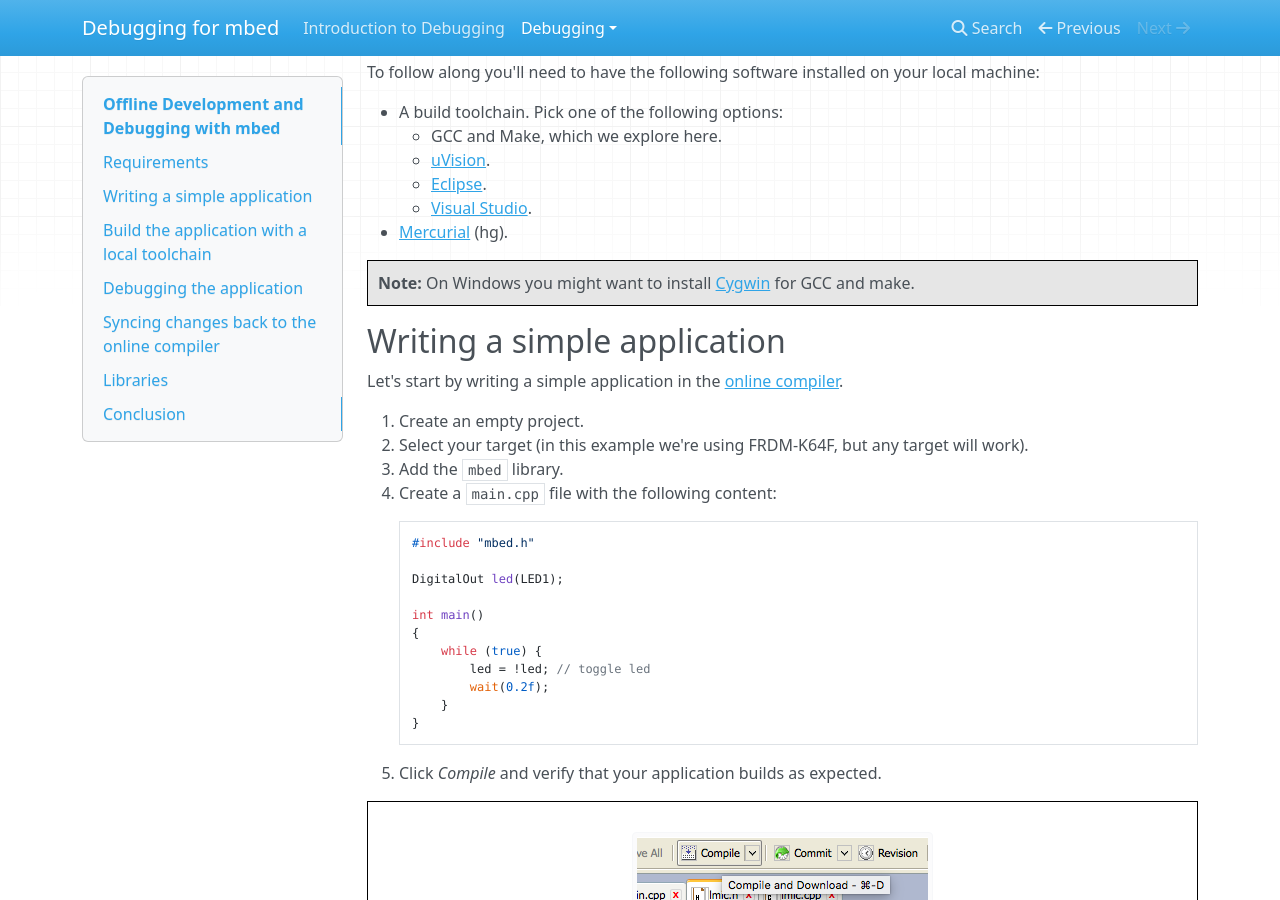
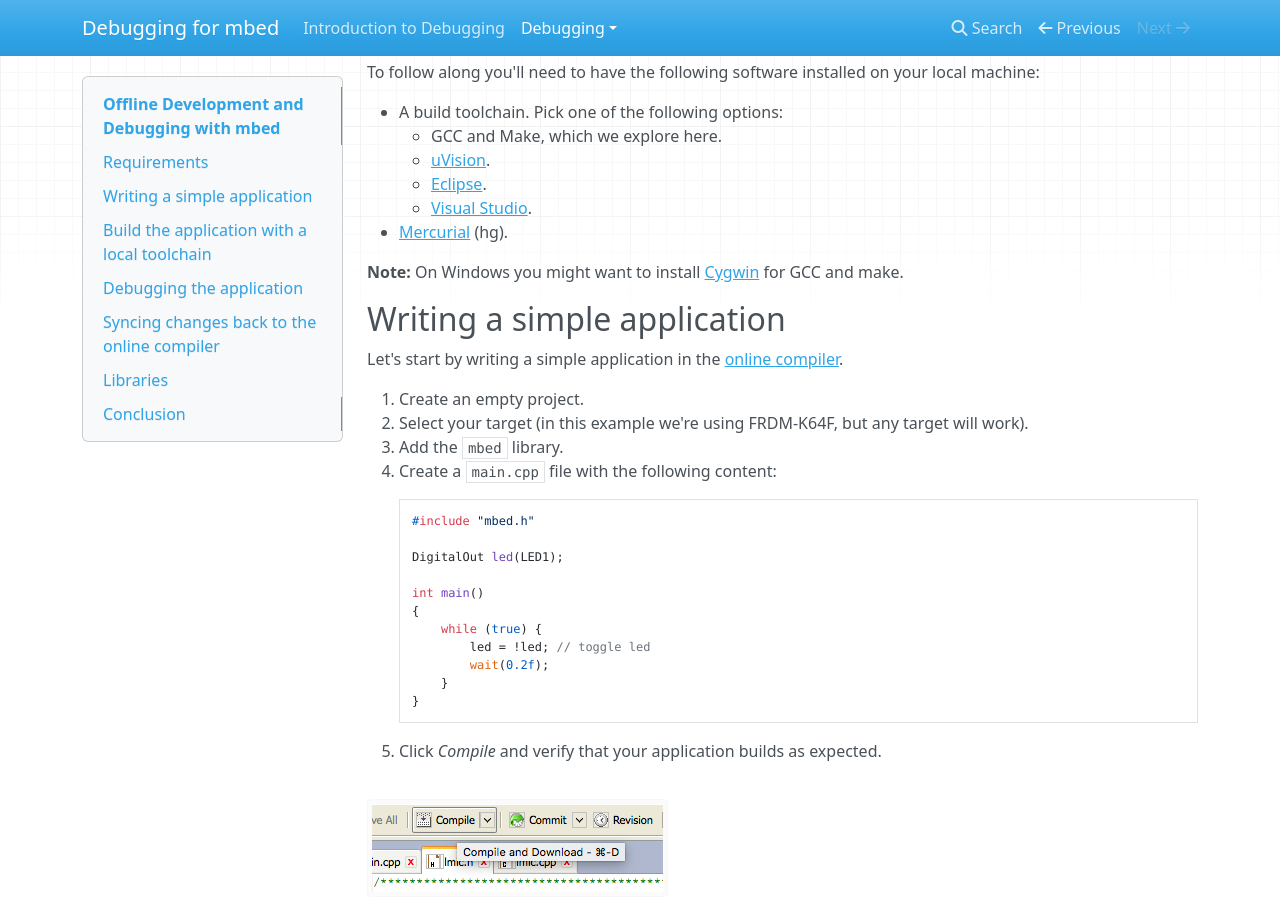
Before and after one commit to ARMmbed/Debugging-docs, an MkDocs documentation site: the page built from Docs/Debugging/offline.md, in a window 1280 px wide and 900 px high, scrolled down 435 px. Built offline with MkDocs 1.6.1, drawn with Linux system fonts in a browser that asks for light colours; nearby versions of some CDN libraries; old or Windows-style settings are respelled for this version of MkDocs.

Commit message:
Restyling

````diff
--- a/Docs/Debugging/offline.md
+++ b/Docs/Debugging/offline.md
@@ -19,7 +19,7 @@ To follow along you'll need to have the following software installed on your loc
     - [Visual Studio](http://visualgdb.com/tutorials/arm/mbed/).
 * [Mercurial](https://www.mercurial-scm.org/wiki/Download) (hg).
 
-<span style="background-color:#E6E6E6;border:1px solid #000;display:block; height:100%; padding:10px">**Note:** On Windows you might want to install [Cygwin](https://www.cygwin.com) for GCC and make.</span>
+<span class="notes">**Note:** On Windows you might want to install [Cygwin](https://www.cygwin.com) for GCC and make.</span>
 
 ## Writing a simple application
 
@@ -44,7 +44,7 @@ Let's start by writing a simple application in the [online compiler](https://dev
 
 1. Click  *Compile* and verify that your application builds as expected.
 
-<span style="text-align:center; border:1px solid #000; display:block; height:100%; padding:10px;">![Compile and Download](Images/offline12.png)</span>
+<span class="images">![Compile and Download](Images/offline12.png)</span>
 
 ## Build the application with a local toolchain
 
@@ -54,15 +54,15 @@ Before we can take our application offline, we first want to publish our project
 
 In the online IDE, right click on your project name and select *Publish*:
 
-<span style="text-align:center; border:1px solid #000; display:block; height:100%; padding:10px;">![Publish button](Images/offline1.png)</span>
+<span class="images">![Publish button](Images/offline1.png)</span>
 
 You can choose to publish this project privately to prevent others from seeing it. Your repository is always write-protected, regardless of the setting you choose:
 
-<span style="text-align:center; border:1px solid #000; display:block; height:100%; padding:10px;">![Publication settings](Images/offline2.png)</span>
+<span class="images">![Publication settings](Images/offline2.png)</span>
 
 After publication you get a link to your project page, which has a *Clone repository to desktop* button. While this will indeed clone your repository, we would be  missing build files for your toolchain, so we don't want to click this just yet:
 
-<span style="text-align:center; border:1px solid #000; display:block; height:100%; padding:10px;">![Clone to desktop](Images/offline3.png)</span>
+<span class="images">![Clone to desktop](Images/offline3.png)</span>
 
 ### Step 2: Exporting
 
@@ -70,11 +70,11 @@ To get the build files we need, we use the online IDE to export a project to our
 
 For simplicity we'll be using GCC. Go back to the online compiler, right click on the project and select *Export*:
 
-<span style="text-align:center; border:1px solid #000; display:block; height:100%; padding:10px;">![Export menu](Images/offline13.png) ![Exporting to desktop](Images/offline4.png)</span>
+<span class="images">![Export menu](Images/offline13.png) ![Exporting to desktop](Images/offline4.png)</span>
 
 This generates a ZIP file that contains our source code, a Makefile and all the libraries we depend on:
 
-<span style="text-align:center; border:1px solid #000; display:block; height:100%; padding:10px;">![Content of the ZIP file](Images/offline5.png)</span>
+<span class="images">![Content of the ZIP file](Images/offline5.png)</span>
 
 Open a terminal window and navigate to the folder to which you extracted the project. You can verify whether we can build locally by running:
 
@@ -90,7 +90,7 @@ We can now debug our application using [GDB](https://docs.mbed.com/docs/debuggin
 
 For instance, here I used the same approach to export to uVision 4 and start a debug session:
 
-<span style="text-align:center; border:1px solid #000; display:block; height:100%; padding:10px;">![Exporting to uVision](Images/offline14.png) ![Debugging with uVision](Images/offline8.png)</span>
+<span class="images">![Exporting to uVision](Images/offline14.png) ![Debugging with uVision](Images/offline8.png)</span>
 
 *Debugging with uVision 4 on the left, and syncing changes back to the online compiler on the right*
 
@@ -148,17 +148,17 @@ $ hg push
     remote: added 1 changesets with 1 changes to 1 files
 ```
 
-<span style="background-color:#E6E6E6;border:1px solid #000;display:block; height:100%; padding:10px">**Tip:** You can store your credentials, so you don't have to type them again all the time. [Here are instructions](http://stackoverflow.com/questions/2584407/how-to-save-username-and-password-with-mercurial).</span>
+<span class="tips">**Tip:** You can store your credentials, so you don't have to type them again all the time. [Here are instructions](http://stackoverflow.com/questions/2584407/how-to-save-username-and-password-with-mercurial).</span>
 
 Now go back to the online compiler, right click on your project and select *Update* to pull in the changes you made locally:
 
-<span style="text-align:center;border:1px solid #000; display:block; height:100%; padding:10px;">![Updating your application](Images/offline6.png)</span>
+<span class="images">![Updating your application](Images/offline6.png)</span>
 
-<span style="background-color:#E6E6E6;border:1px solid #000;display:block; height:100%; padding:10px">**Note:** By running *Update* you will remove any uncommitted changes from the project.</span>
+<span class="images">**Note:** By running *Update* you will remove any uncommitted changes from the project.</span>
 
 When you open `main.cpp` in the online compiler you'll see that our changes have made it back online:
 
-<span style="text-align:center; border:1px solid #000; display:block; height:100%; padding:10px;">![Yay](Images/offline7.png)</span>
+<span class="images">![Yay](Images/offline7.png)</span>
 
 ### Retrieving changes made in the online compiler
 
@@ -181,7 +181,7 @@ Let's add a library in the online compiler:
 1. Select *Import Library > From URL*
 1. Enter the URL https://developer.mbed.org/teams/Nespresso-RGB-Sensor/code/GroveColourSensor/.
 
-    <span style="text-align:center;border:1px solid #000; display:block; height:100%; padding:10px;">![Import library](Images/offline10.png)</span>
+    <span class="images">![Import library](Images/offline10.png)</span>
 
 1. In `main.cpp`, add a line to reference the library:
 
@@ -301,7 +301,7 @@ $ hg push
 
 To update the library in the online compiler, we right click on the project and select 'Update all...'.
 
-<span style="text-align:center; border:1px solid #000; display:block; height:100%; padding:10px;">![Upload all](Images/offline11.png)</span>
+<span class="images">![Upload all](Images/offline11.png)</span>
 
 The library is now updated, and we can continue working in the online compiler.
 
````
